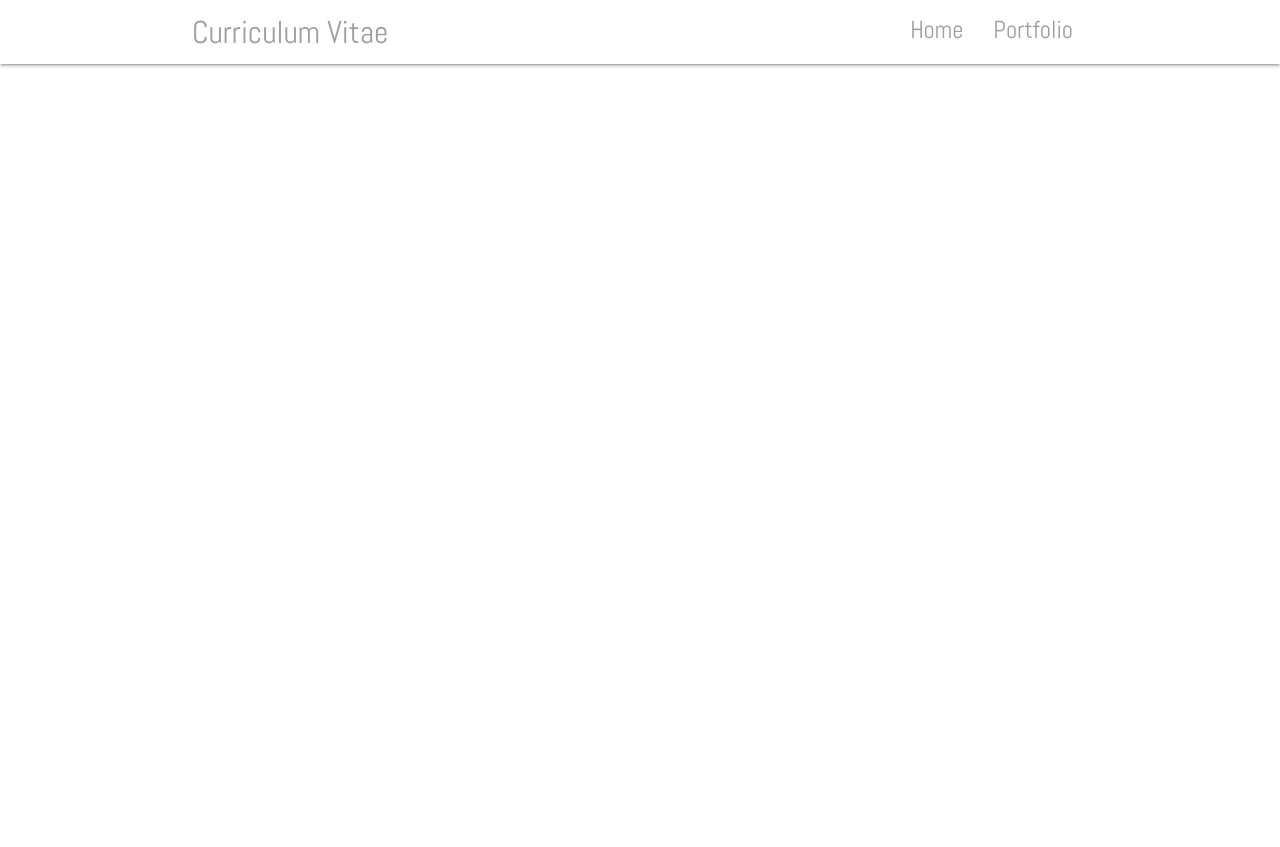
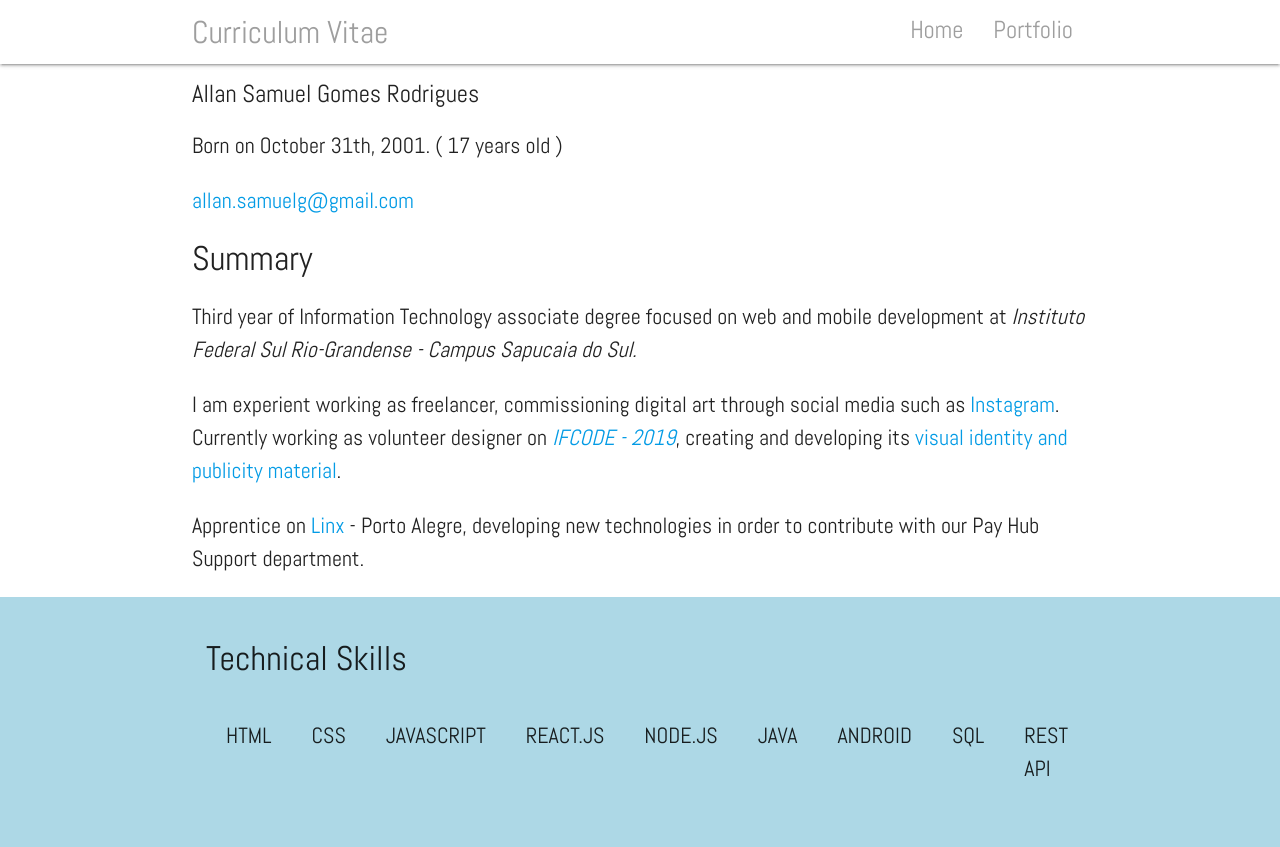
Before and after one commit to allansamuel/allansamuel.github.io, a PHP site: page /html/cv.html in a window 1280 px wide. Before the commit the page ends 67 px from the top, so only its background shows below. Run offline with PHP 8.4, Linux system fonts and the light colour scheme.

Commit message:
Adicionando skills e summary

```diff
--- a/css/cv.css
+++ b/css/cv.css
@@ -1,4 +1,16 @@
 body{
     font-family: 'Abel';font-size: 22px;
-
 }
+#skills{
+    width: 100%;
+    height: fit-content;
+    padding: 20px;
+    background-color: lightblue
+}
+#skills-list{
+    display: flex;
+    flex-direction: row
+}
+#skills-list li{
+    padding: 20px
+}
--- a/html/cv.html
+++ b/html/cv.html
@@ -11,9 +11,8 @@
 </head>
 <body>
     <nav>
-
-            <div class="nav-wrapper white">
-                <div class="container">
+        <div class="nav-wrapper white">
+            <div class="container">
                 <a href="#" class="brand-logo grey-text">Curriculum Vitae</a>
                 <ul id="nav-mobile" class="right hide-on-med-and-down">
                 <li><a class="grey-text large-text" href="../index.html"> <h5>Home</h5></a></li>
@@ -23,6 +22,33 @@
         </div>
     </nav>
 
+    <div class="container">
+        <h5>Allan Samuel Gomes Rodrigues</h5>
+        <p>Born on October 31th, 2001. ( 17 years old )</p>
+        <a href="mailto:allan.samuelg@gmail.com"> allan.samuelg@gmail.com</a>
+        <h4>Summary</h4>
+        <p>Third year of Information Technology associate degree focused on web and mobile development at <i>Instituto Federal Sul Rio-Grandense - Campus Sapucaia do Sul.</i> </p>
+        <p>I am experient working as freelancer, commissioning digital art through social media such as <a href="https://instagram.com/ilustrallan">Instagram</a>. Currently working as volunteer designer on <a href="https://fb.me/ifcodeoficial"> <i>IFCODE - 2019</i></a>, creating and developing its <a href="https://instagram.com/ifcodeoficial">visual identity and publicity material</a>.</p>
+        <p>Apprentice on <a href="https://www.linkedin.com/company/linxretail/">Linx</a> - Porto Alegre, developing new technologies in order to contribute with our Pay Hub Support department.</p>
+    </div>
+
+
+    <div id="skills">
+        <div class="container">
+            <h4>Technical Skills</h4>
+            <ul id="skills-list">
+                <li>HTML</li>
+                <li>CSS</li>
+                <li>JAVASCRIPT</li>
+                <li>REACT.JS</li>
+                <li>NODE.JS</li>
+                <li>JAVA</li>
+                <li>ANDROID</li>
+                <li>SQL</li>
+                <li>REST API</li>
+            </ul>
+        </div>
+    </div>
 
 
 </body>
--- a/index.html
+++ b/index.html
@@ -8,7 +8,7 @@
     <link href="https://fonts.googleapis.com/icon?family=Material+Icons" rel="stylesheet">
     <link rel="stylesheet" href="./css/index.css">
     <link href='https://fonts.googleapis.com/css?family=Abel' rel='stylesheet'>
-    <title>Document</title>
+    <title>Menu</title>
 </head>
 <body>
     <div class="container">
```
Also changed, not shown: img/1.jpg (added).
